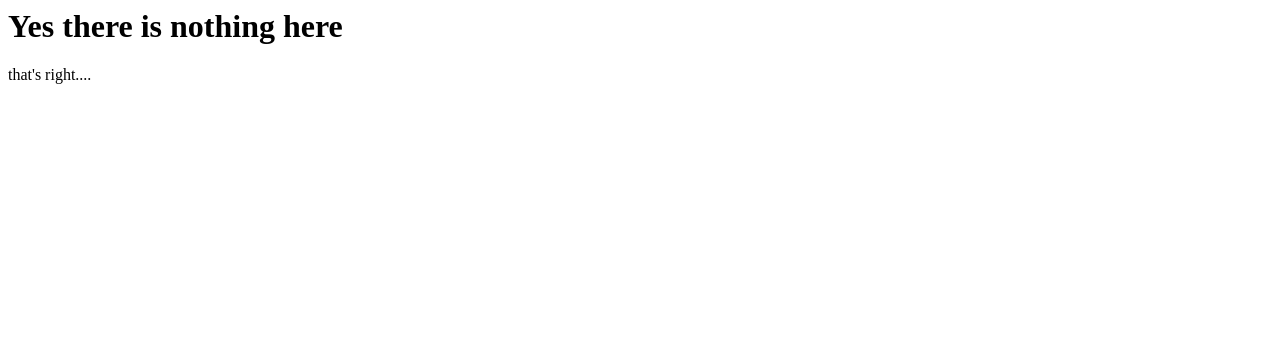
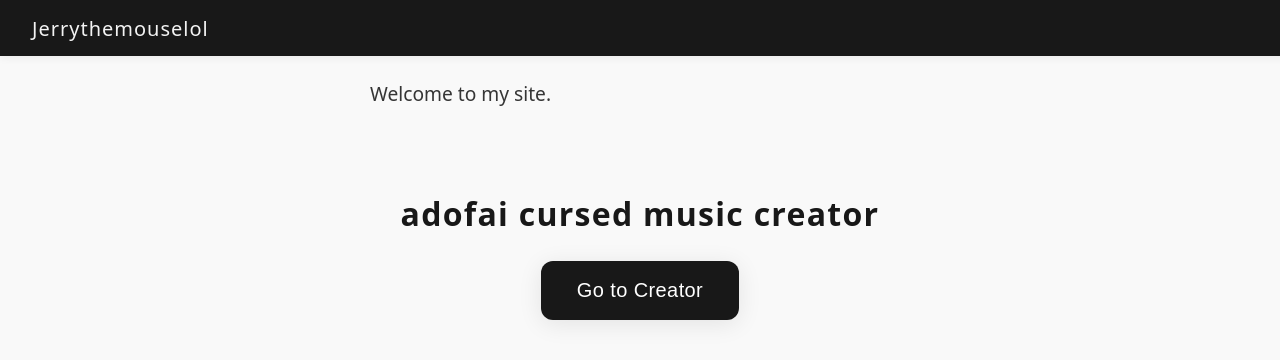
Before and after one commit to jerrythemouselol/jerrythemouselol.github.io, a plain HTML site: page index.html in a window 1280 px wide. Drawn offline with Linux system fonts and the light colour scheme.

Commit message:
Update index.html

```diff
--- a/index.html
+++ b/index.html
@@ -1,2 +1,120 @@
-<h1>Yes there is nothing here</h1>
-<p>that's right....</p>
+<!DOCTYPE html>
+<html lang="en">
+<head>
+  <meta charset="UTF-8">
+  <title>Nothing Here</title>
+  <style>
+    body {
+      margin: 0;
+      padding: 0;
+      background: #f9f9f9;
+      font-family: system-ui, sans-serif;
+      color: #222;
+    }
+    .top-bar {
+      width: 100vw;
+      height: 56px;
+      background: #181818;
+      position: fixed;
+      top: 0;
+      left: 0;
+      z-index: 999;
+      display: flex;
+      align-items: center;
+      padding-left: 32px;
+      box-shadow: 0 2px 8px rgba(0,0,0,0.06);
+      color: #f3f3f3;
+      font-size: 1.25rem;
+      letter-spacing: 0.05em;
+      user-select: none;
+    }
+    .container {
+      margin-top: 80px;
+      display: flex;
+      flex-direction: column;
+      align-items: center;
+    }
+    .scroll-text {
+      width: 100%;
+      max-width: 540px;
+      margin-bottom: 32px;
+      font-size: 1.2rem;
+      color: #353535;
+      min-height: 80px;
+      display: flex;
+      flex-direction: column;
+      gap: 12px;
+      align-items: flex-start;
+      justify-content: flex-start;
+    }
+    .button-title {
+      font-size: 2rem;
+      margin-bottom: 18px;
+      font-weight: 700;
+      color: #181818;
+      text-align: center;
+      letter-spacing: 0.04em;
+    }
+    .main-button-link {
+      text-decoration: none;
+      margin-top: 8px;
+    }
+    .main-button {
+      background: #181818;
+      color: #fff;
+      font-size: 1.25rem;
+      padding: 18px 36px;
+      border: none;
+      border-radius: 12px;
+      box-shadow: 0 4px 24px rgba(0,0,0,0.09);
+      cursor: pointer;
+      transition: background 0.2s, transform 0.2s;
+      font-weight: 500;
+      letter-spacing: 0.02em;
+    }
+    .main-button:hover, .main-button:focus {
+      background: #282828;
+      transform: translateY(-2px) scale(1.04);
+      outline: none;
+    }
+  </style>
+</head>
+<body>
+  <div class="top-bar">Jerrythemouselol</div>
+  <div class="container">
+    <div class="scroll-text" id="scrollText"></div>
+    <div class="button-title">adofai cursed music creator</div>
+    <a href="adofai-cursed-music-creator.html" class="main-button-link">
+      <button class="main-button">Go to Creator</button>
+    </a>
+  </div>
+  <script>
+    // Lines to show as user scrolls
+    const lines = [
+      "Welcome to my site.",
+      "I sometimes create unusual things.",
+      "Here's something for ADOFAI fans.",
+      "Scroll down to see more...",
+      "Introducing:"
+    ];
+    const scrollText = document.getElementById("scrollText");
+
+    // Show a new line every 100px of scroll, up to lines.length
+    function showLinesOnScroll() {
+      const scrollTop = window.scrollY || document.documentElement.scrollTop;
+      const linesToShow = Math.min(lines.length, Math.floor(scrollTop / 100) + 1);
+      scrollText.innerHTML = "";
+      for (let i = 0; i < linesToShow; i++) {
+        const div = document.createElement("div");
+        div.textContent = lines[i];
+        scrollText.appendChild(div);
+      }
+    }
+
+    // Show at least the first line on load
+    showLinesOnScroll();
+
+    window.addEventListener('scroll', showLinesOnScroll);
+  </script>
+</body>
+</html>
```
